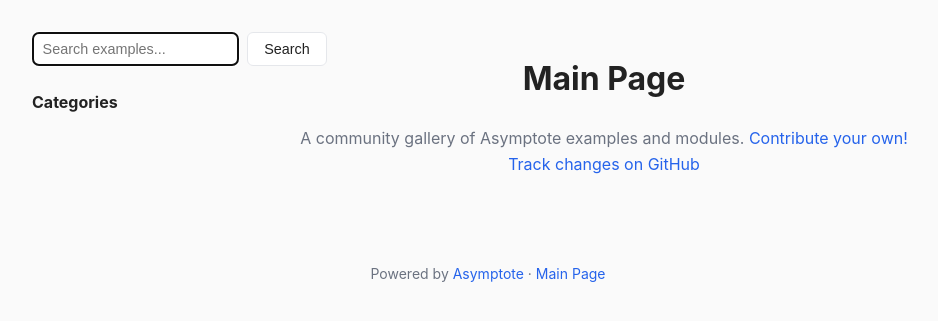
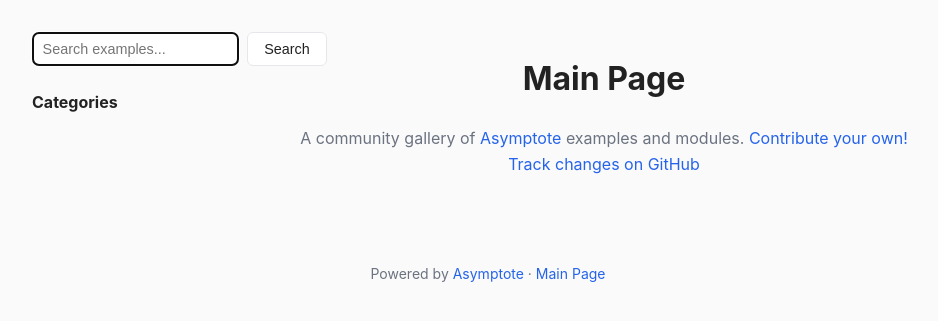
Before and after one commit to vectorgraphics/asymptote-wiki, a Flask app: page / in a window 1280 px wide. Shown: the part 66-387 px from the top of the page, without its empty margins (152-1090 px from the left). Run offline with Flask 3, Linux system fonts and the light colour scheme; parts of the project's set-up code (start-up, migrations or seed data) failed here and were passed over; some libraries are stand-ins or nearby versions.

Commit message:
Link 'Asymptote' in subtitle to the project website

```diff
--- a/templates/index.html
+++ b/templates/index.html
@@ -58,7 +58,7 @@
         <h1>{% if current_cat %}{{ current_cat }}{% else %}Main Page{% endif %}</h1>
         {% if not current_cat %}
         <div class="subtitle-block">
-        <p class="subtitle">A community gallery of Asymptote examples and modules.
+        <p class="subtitle">A community gallery of <a href="https://asymptote.sourceforge.io" target="_blank">Asymptote</a> examples and modules.
         <a href="{{ url_for('new_page', cat=current_cat) }}">Contribute your own!</a></p>
         <p class="subtitle"><a href="https://github.com/vectorgraphics/asymptote-wiki-data" target="_blank">Track changes on GitHub</a></p>
         </div>
```
